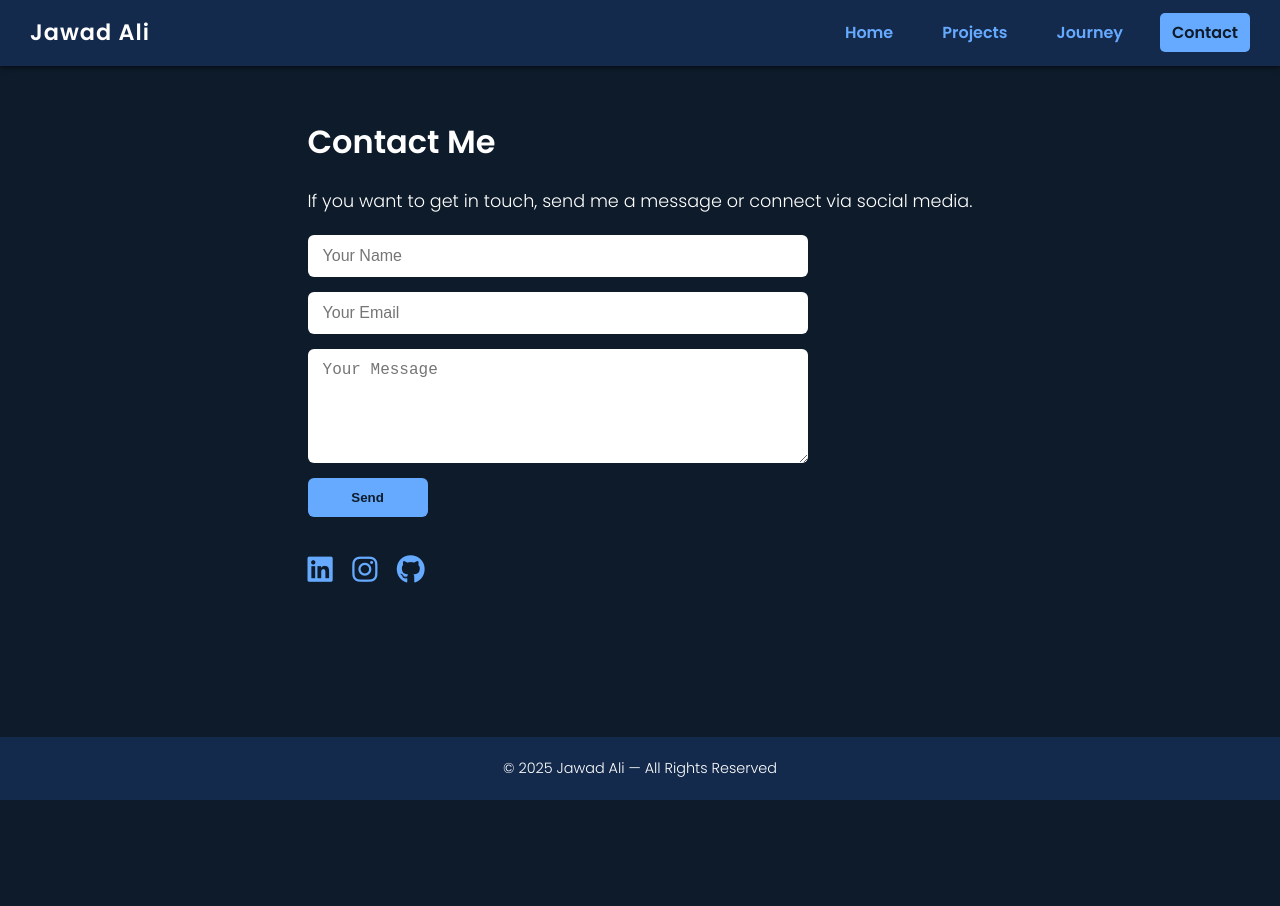
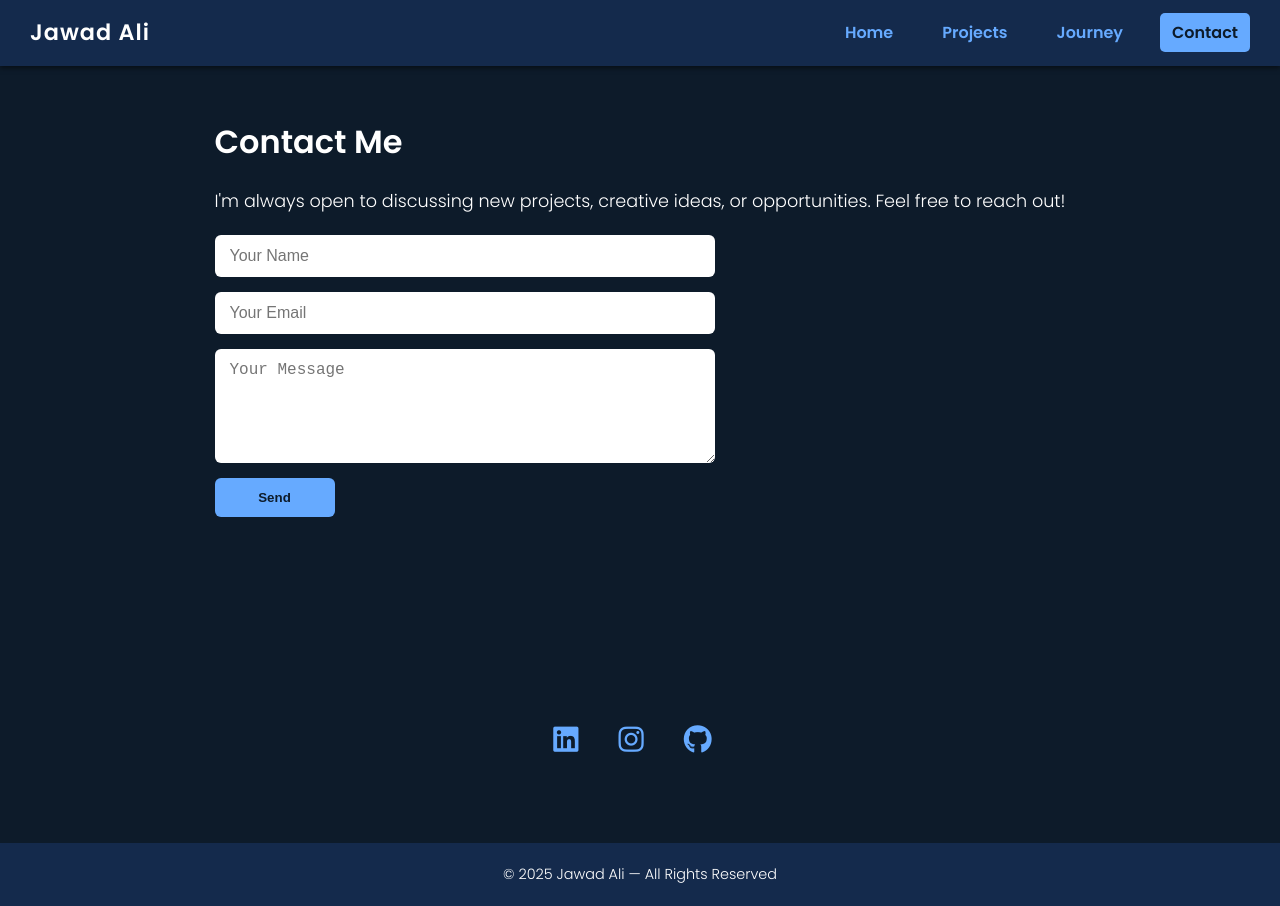
Before and after one commit to the-jawadali/portfolio-website, a plain HTML site: page contacts.html in a window 1280 px wide. Before the commit the page ends 800 px from the top, so only its background shows below. Drawn offline with Linux system fonts and the light colour scheme.

Commit message:
contact update

```diff
--- a/contacts.html
+++ b/contacts.html
@@ -26,7 +26,7 @@
 <section id="contact">
   <h2>Contact Me</h2>
 
-  <p>If you want to get in touch, send me a message or connect via social media.</p>
+  <p>I'm always open to discussing new projects, creative ideas, or opportunities. Feel free to reach out! </p>
 
   <form action="mailto:jawadali04@outlook.com" method="post" enctype="text/plain">
     <input type="text" name="Name" placeholder="Your Name" required />
@@ -35,32 +35,32 @@
     <button type="submit">Send</button>
   </form>
 
-  <div style="margin-top: 30px;">
+  <div class="socials-footer">
     <a
       href="https://www.linkedin.com/in/the-jawad-ali/"
       target="_blank"
       rel="noopener noreferrer"
       class="social-icon"
       aria-label="LinkedIn"
-      ><i class="fab fa-linkedin"></i
-    ></a>
+    ><i class="fab fa-linkedin"></i></a>
+
     <a
       href="https://www.instagram.com/the.jawadali/"
       target="_blank"
       rel="noopener noreferrer"
       class="social-icon"
       aria-label="Instagram"
-      ><i class="fab fa-instagram"></i
-    ></a>
+    ><i class="fab fa-instagram"></i></a>
+
     <a
       href="https://github.com/the-jawadali"
       target="_blank"
       rel="noopener noreferrer"
       class="social-icon"
       aria-label="GitHub"
-      ><i class="fab fa-github"></i
-    ></a>
+    ><i class="fab fa-github"></i></a>
   </div>
+
 </section>
 
 <footer>
--- a/style.css
+++ b/style.css
@@ -234,3 +234,21 @@ footer {
     height: 140px;
   }
 }
+
+.socials-footer {
+  display: flex;
+  justify-content: center;
+  gap: 25px;
+  margin-top: 200px;
+  padding-bottom: 30px;
+}
+
+.socials-footer a.social-icon {
+  font-size: 2rem;
+  color: #66aaff;
+  transition: color 0.3s ease;
+}
+
+.socials-footer a.social-icon:hover {
+  color: #aaddff;
+}
```
